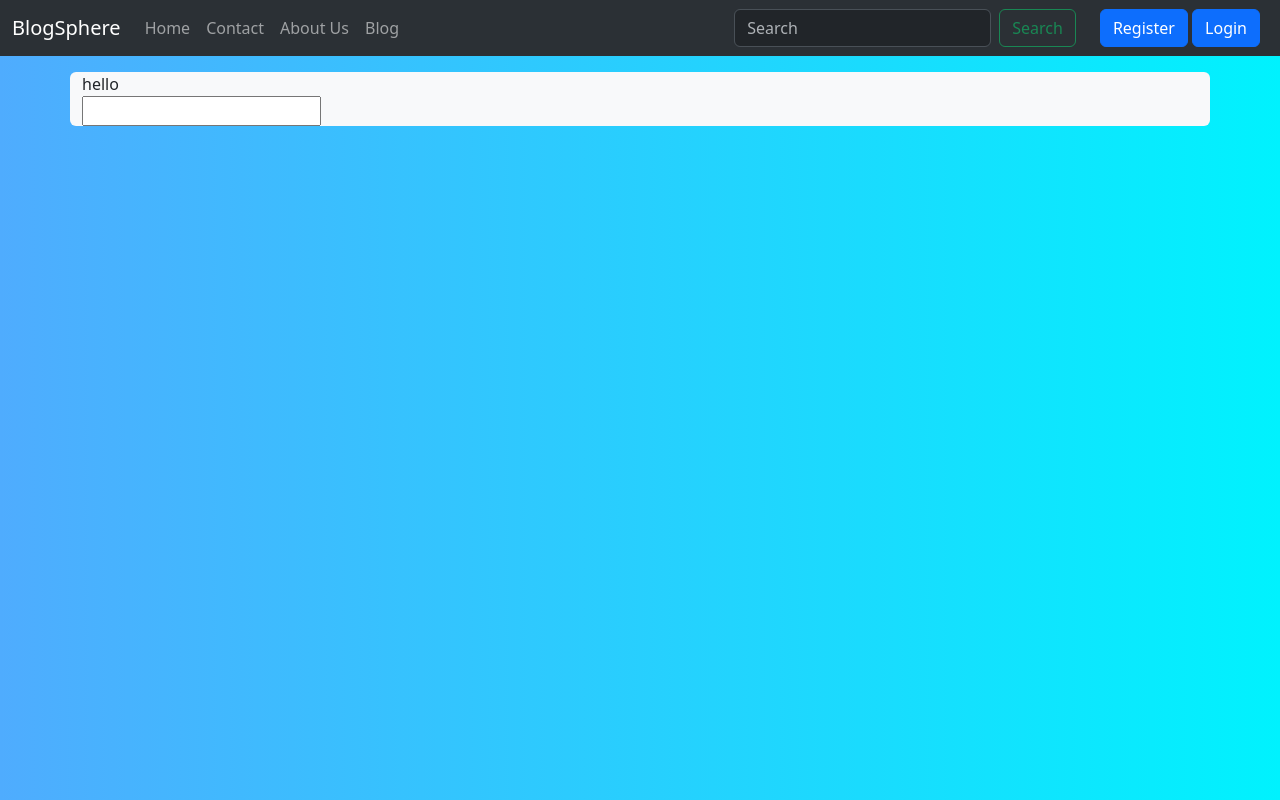
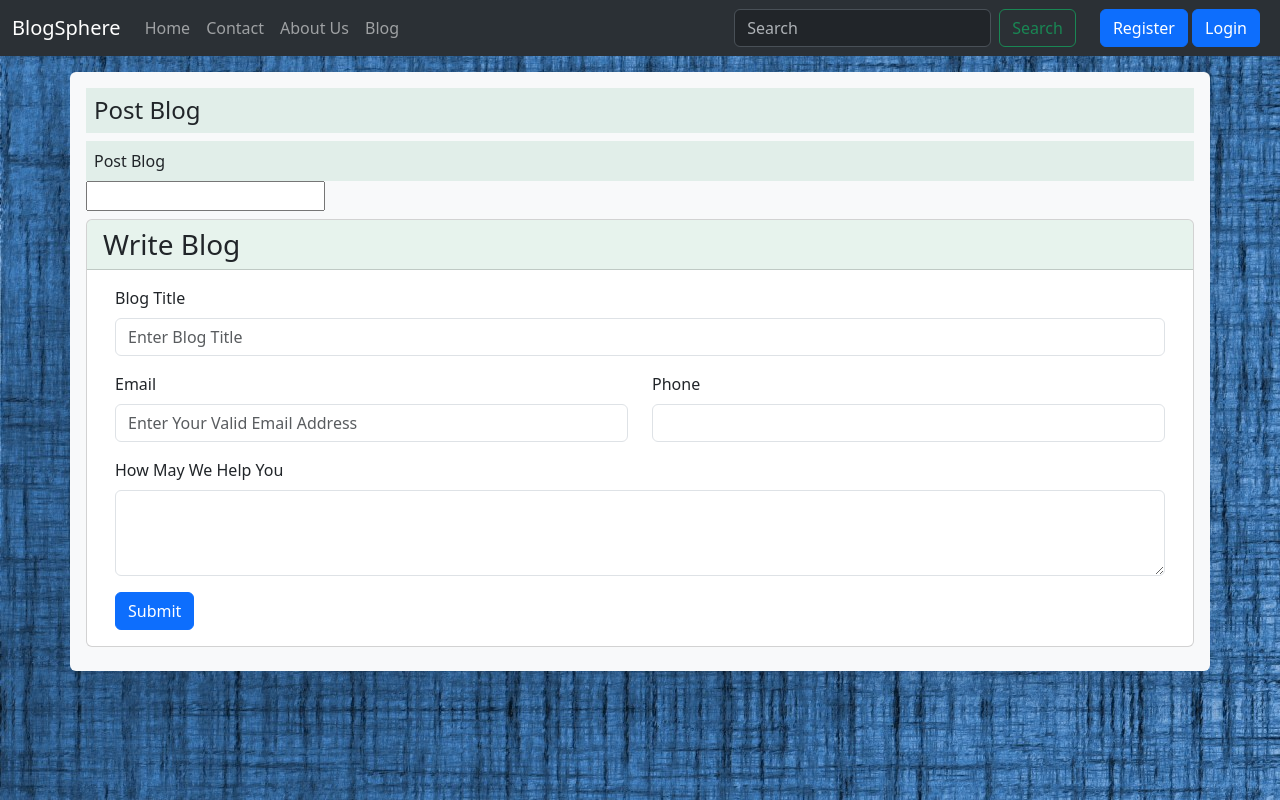
Before and after one commit to PankajSP2019/Blog-App-With-Django, a Django app: page /postblog/ in a window 1280 px wide. Run offline with Django 4.2, Linux system fonts and the light colour scheme.

Commit message:
first commit

```diff
--- a/django_blog/templates/home/add_blog.html
+++ b/django_blog/templates/home/add_blog.html
@@ -6,20 +6,67 @@
 {% load static %}
 {% block css %}
 <style>
+    /* body {
+             background: linear-gradient(to right, #4facfe, #00f2fe);
+
+        } */
     body {
-             background: linear-gradient(to right, #4facfe, #00f2fe);/* Set your desired background color here */
-            /* You can also use color names, RGB values, or other valid color representations */
+        background-image: url("{% static 'home/b1.jpg' %}");
         }
+
 
 </style>
 {% endblock %}
 
 {% block body %}
-<div class="container my-3  bg-light rounded" id="container">
-hello
+<div class="container my-3  bg-light shadow-lg p-3 mb-5 bg-body-tertiary rounded" id="container">
+<h4 class="bg-success p-2 ms-0 text-dark bg-opacity-10">Post Blog</h4>
+<div class="bg-success p-2 mx-0 ms-0  bg-opacity-10">Post Blog</div>
 <form>
     <input type="text">
 </form>
+
+<form id="contentForm" method="post" action="#"> {% csrf_token %}
+    <div class=" my-2">
+        <div class="card">
+            <h3 class="card-header bg-success bg-opacity-10">Write Blog</h3>
+            <div class="card-body">
+                <div class="container">
+
+                    <div class="mb-3">
+                        <label for="title" class="form-label">Blog Title</label>
+                        <input type="text" name="title" class="form-control" id="title"
+                            placeholder="Enter Blog Title" autocomplete="off" required>
+                    </div>
+                    <div class="row mb-3">
+                        <div class="col-md-6">
+                            <label for="email" class="form-label">Email</label>
+                            <input type="email" name="email" class="form-control"
+                                placeholder="Enter Your Valid Email Address" id="email" autocomplete="off" required>
+                        </div>
+                        <div class="col-md-6">
+                            <label for="phone" class="form-label">Phone</label>
+                            <input type="phone" name="phone" class="form-control" id="phone" autocomplete="off"
+                                required>
+                        </div>
+                    </div>
+
+                    <div class="mb-3">
+                        <label for="exampleFormControlTextarea1" class="form-label">How May We Help You</label>
+                        <textarea name="content" class="form-control" id="exampleFormControlTextarea1" rows="3"
+                            required></textarea>
+                        <!-- <input type="text" name="t_description" class="form-control"  placeholder="Enter Your Work Title" required> -->
+                    </div>
+                    <button class="btn btn-primary" type="submit"><i class="bi bi-plus-lg"></i> Submit</button>
+                </div>
+            </div>
+        </div>
+    </div>
+</form> <!--END Data Entry Form-->
+
+
+
+
 </div>
 {% endblock %}
 
```
Also changed, not shown: django_blog/static/home/b1.jpg (added), django_blog/static/home/b2.png (added).
